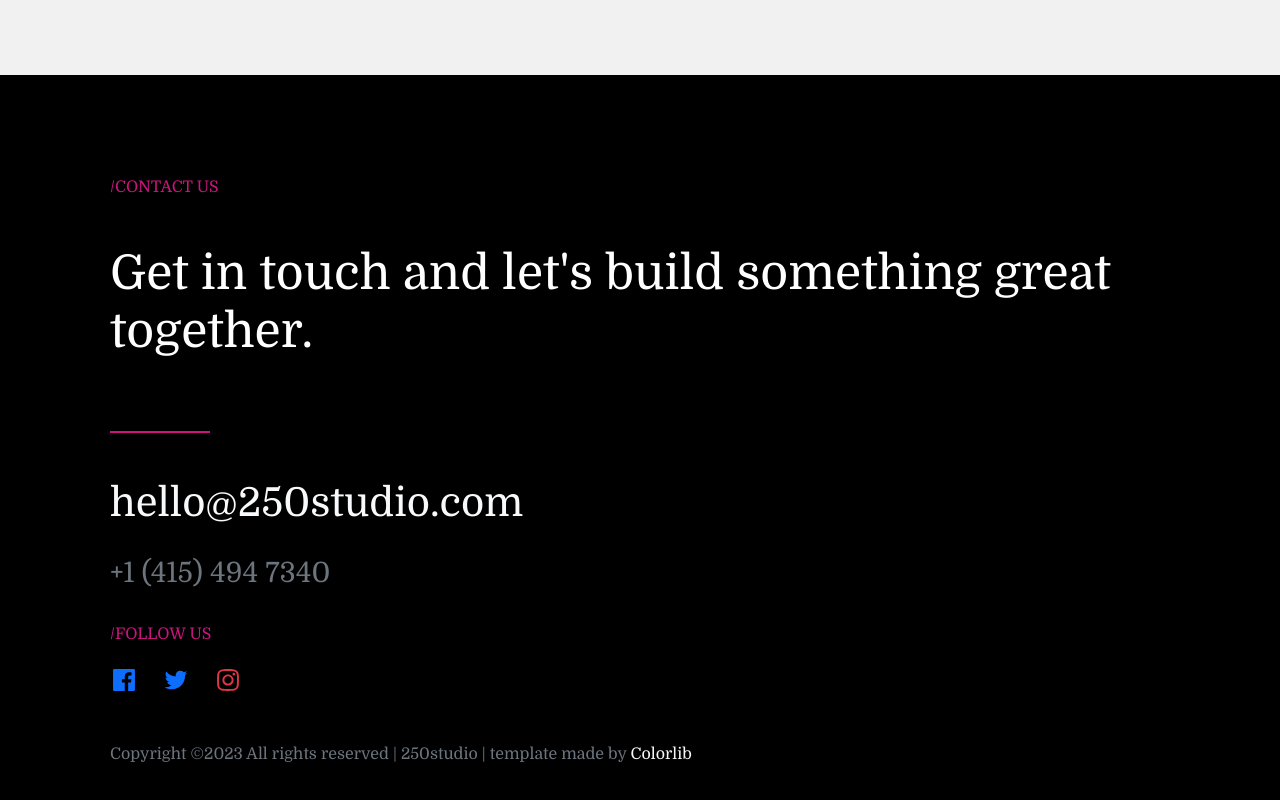
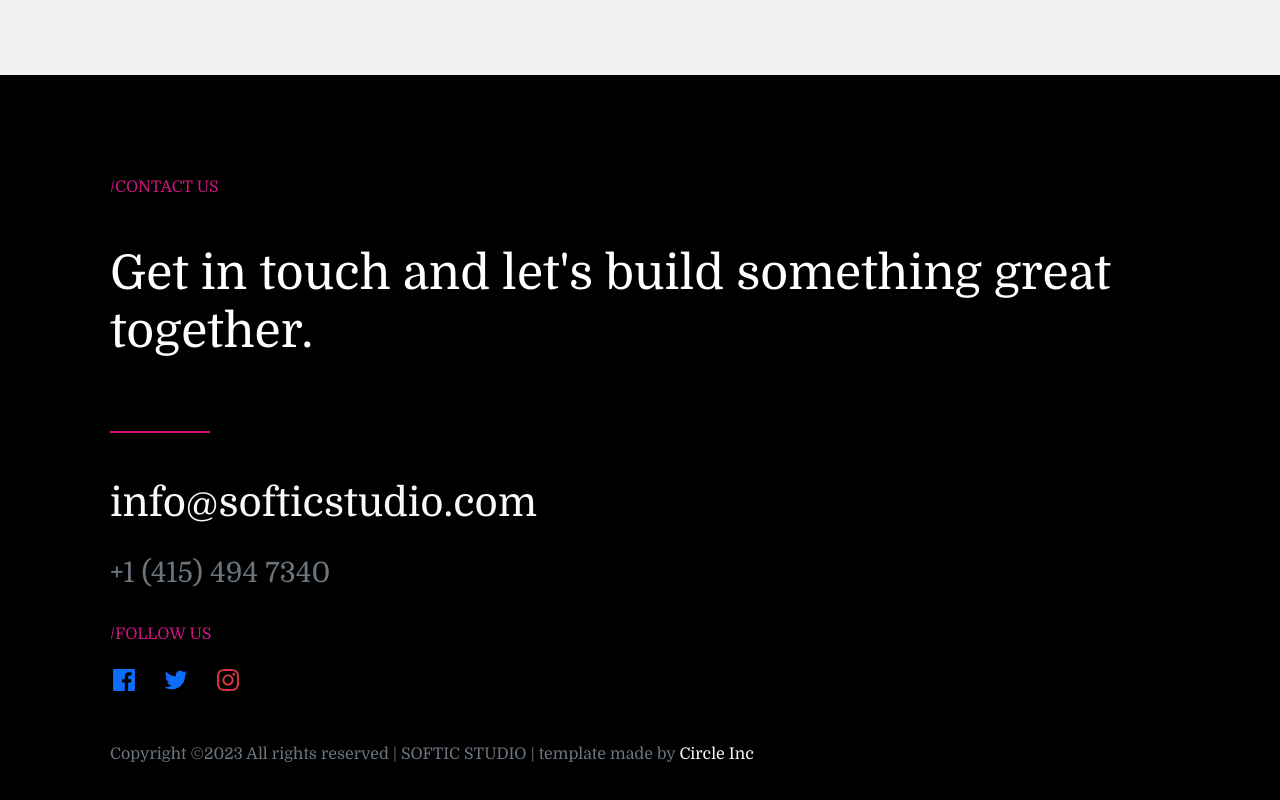
Before and after one commit to hasibdurjoy/studio, a React (Create React App) app: page / in a window 1280 px wide. Shown: the part 2449-3249 px from the top of the page. Built offline with nearby package versions, Linux system fonts and the light colour scheme.

Commit message:
Emain updated

```diff
--- a/src/Component/ContactUs.jsx
+++ b/src/Component/ContactUs.jsx
@@ -57,7 +57,7 @@ const ContactUs = () => {
                     href="mailto:hello@250studio.com"
                     className="fs-1 py-5 text-decoration-none text-light"
                 >
-          hello@250studio.com
+                    info@softicstudio.com
                 </a>
                 <h3 className="py-4 text-secondary">+1 (415) 494 7340</h3>
                 <p style={{ color: "#cc147f" }}>/FOLLOW US</p>
@@ -67,8 +67,9 @@ const ContactUs = () => {
                     <AiOutlineInstagram className="me-4 fs-3 text-danger" />
                 </div>
                 <p className="py-5 text-secondary">
-          Copyright ©2023 All rights reserved | 250studio | template made by{" "}
-          <span className="text-light">Colorlib</span>
+                    Copyright ©2023 All rights reserved | SOFTIC STUDIO |
+                    template made by{" "}
+                    <span className="text-light">Circle Inc</span>
                 </p>
             </Container>
         </div>
```
Lines whose indentation alone changed are shown as unchanged.
